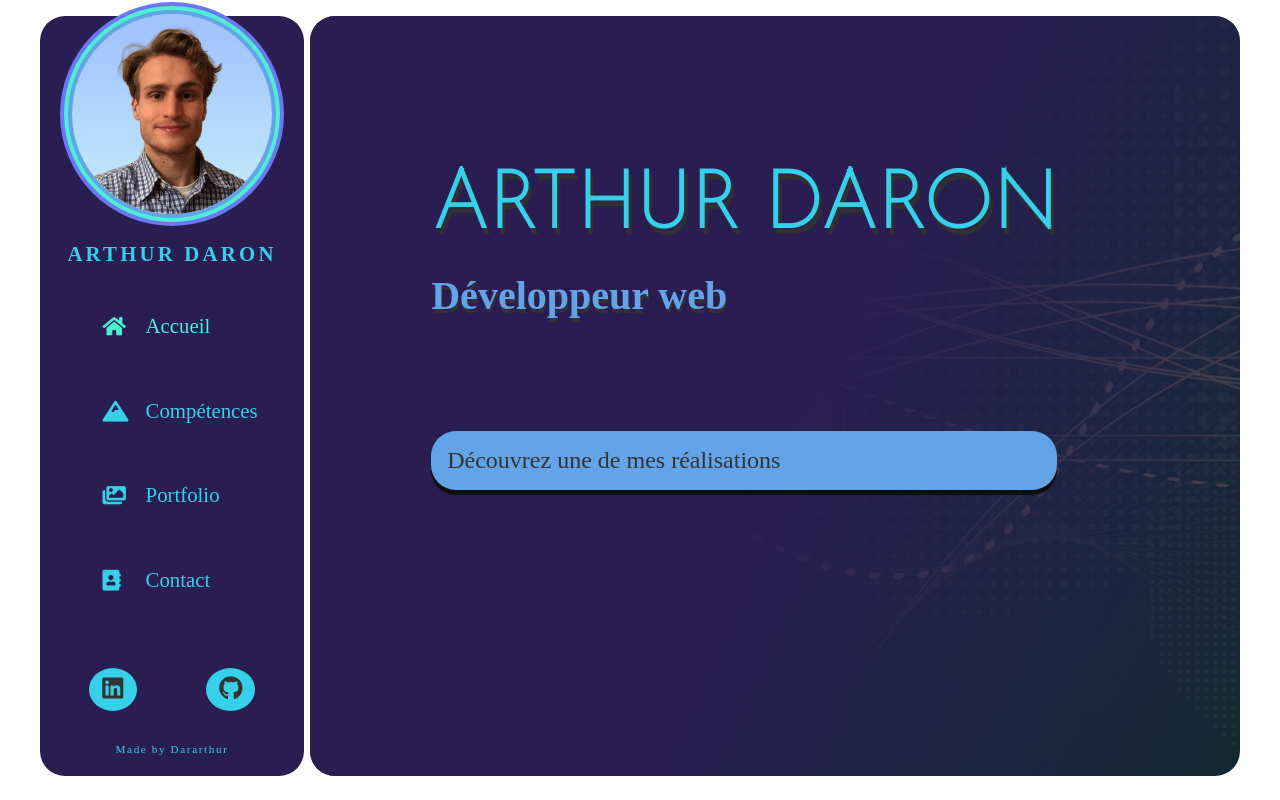
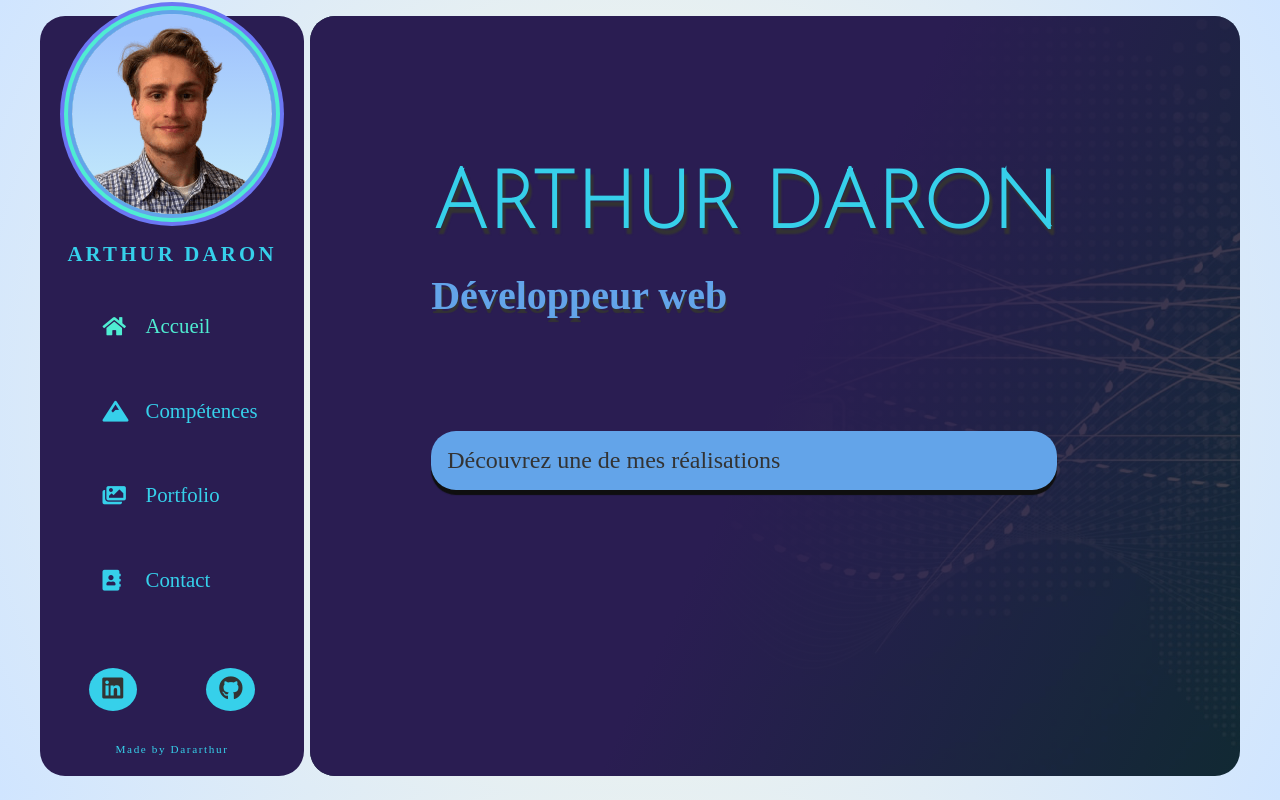
Before and after one commit to dararthur/react-cv, a React (Create React App) app: page / in a window 1280 px wide. Built offline with nearby package versions, Linux system fonts and the light colour scheme; a web font is replaced by a local one.

Commit message:
+ background color

```diff
--- a/public/index.html
+++ b/public/index.html
@@ -13,8 +13,7 @@
     <link rel="apple-touch-icon" href="%PUBLIC_URL%/logo192.png" />
     <link rel="manifest" href="%PUBLIC_URL%/manifest.json" />
     <title>CV de Arthur Daron</title>
-    <link rel="stylesheet" href="https://cdnjs.cloudflare.com/ajax/libs/font-awesome/5.15.3/css/all.min.css" integrity="sha512-iBBXm8fW90+nuLcSKlbmrPcLa0OT92xO1BIsZ+ywDWZCvqsWgccV3gFoRBv0z+8dLJgyAHIhR35VZc2oM/gI1w==" crossorigin="anonymous" referrerpolicy="no-referrer" />
-  </head>
+    <link rel="stylesheet" href="https://cdnjs.cloudflare.com/ajax/libs/font-awesome/5.15.3/css/all.min.css" integrity="sha512-iBBXm8fW90+nuLcSKlbmrPcLa0OT92xO1BIsZ+ywDWZCvqsWgccV3gFoRBv0z+8dLJgyAHIhR35VZc2oM/gI1w==" crossorigin="anonymous" referrerpolicy="no-referrer" /></head>
   <body>
     <div id="root"></div>
 
--- a/src/styles/styles.scss
+++ b/src/styles/styles.scss
@@ -5,3 +5,12 @@
 @import "./pages/knowledges";
 @import "./pages/notFound";
 @import "./pages/portfolio";
+
+html {
+  background: rgb(255, 251, 227);
+  background: radial-gradient(
+    circle,
+    rgba(255, 251, 227, 1) 0%,
+    rgba(208, 229, 255, 1) 100%
+  );
+}
```
